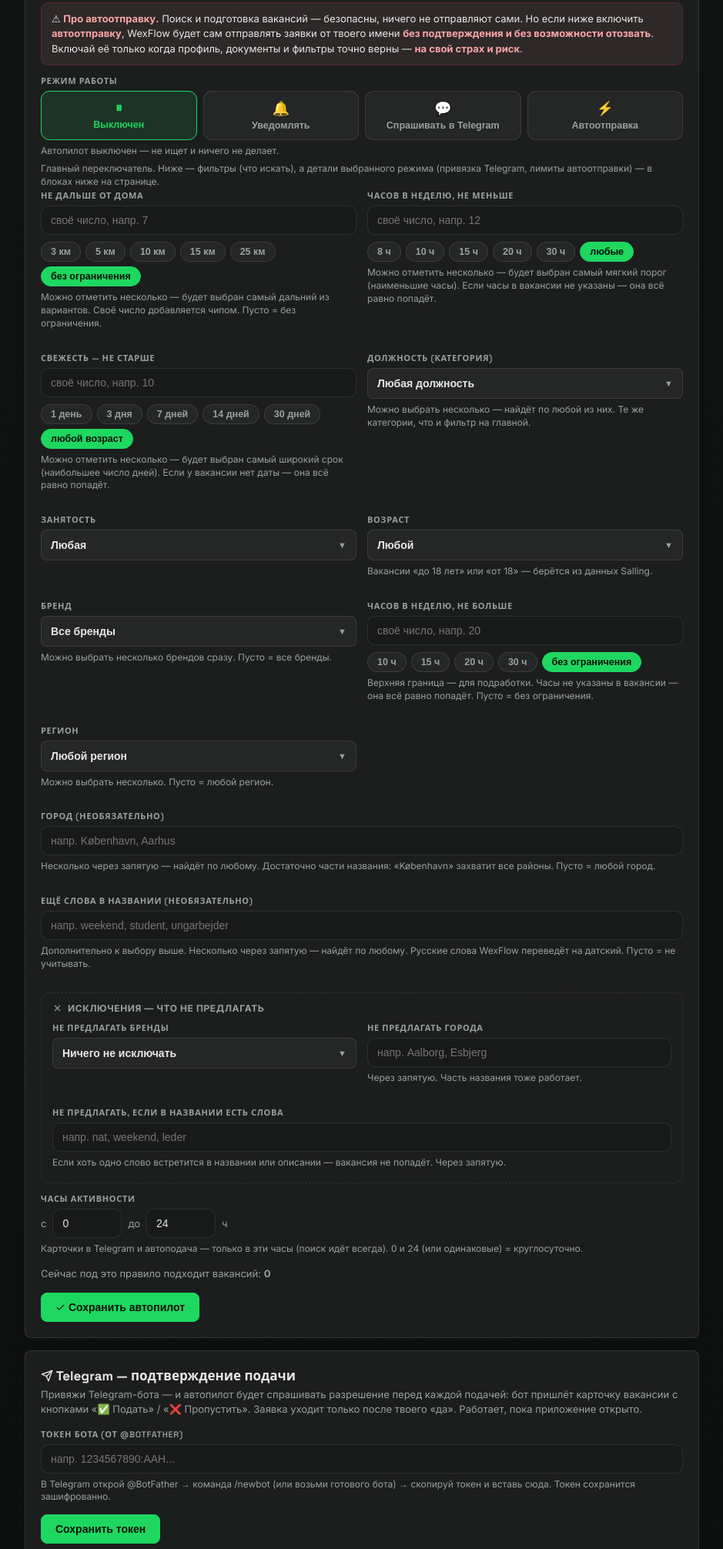
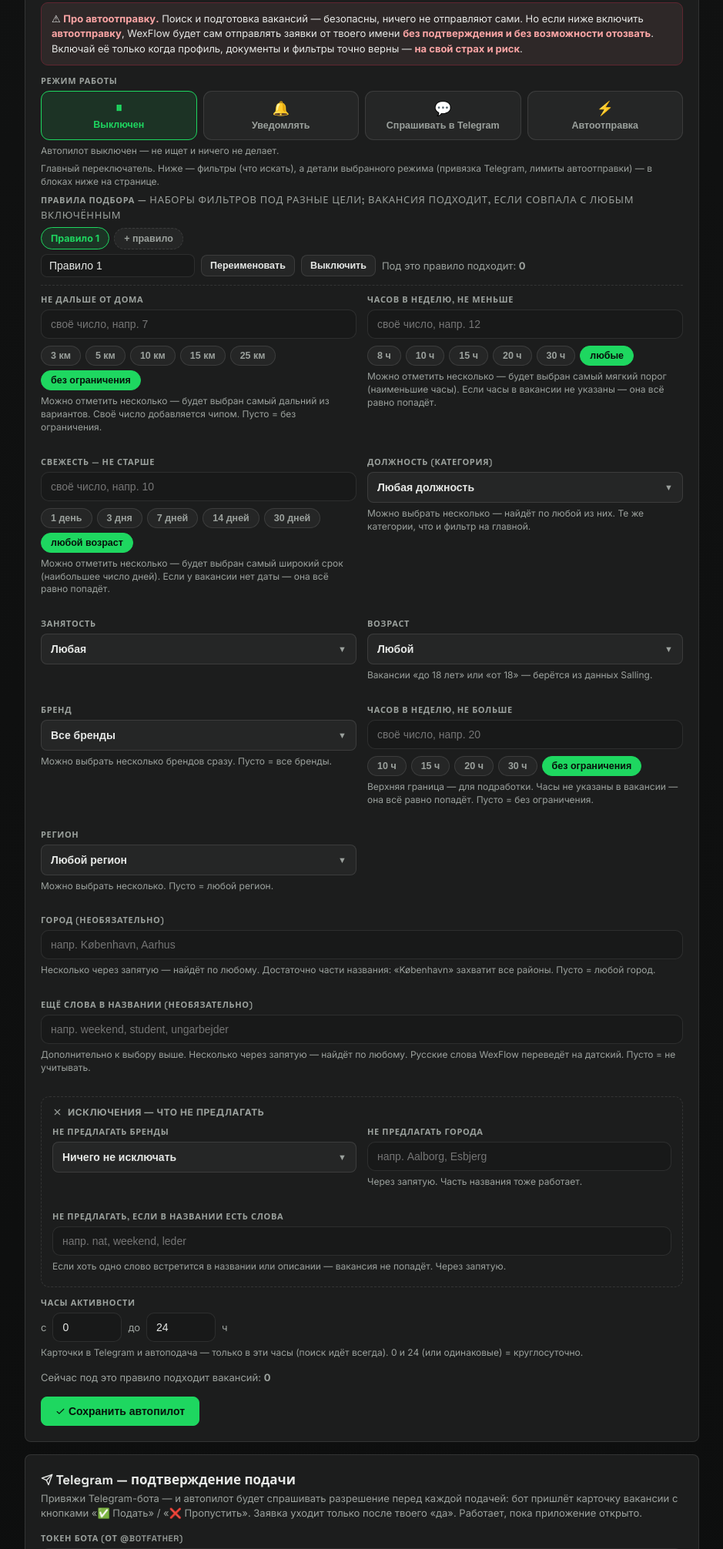
Before and after one commit to wexwxee/wexflow, a FastAPI app: page /settings?profile=default in a window 1280 px wide. Shown: the part 1350-3362 px from the top of the page at 77% size, without its empty margins (212-1151 px from the left). Run offline with FastAPI, Linux system fonts and the light colour scheme; data that the repository does not hold is empty.

Commit message:
feat(autopilot): UI управления профилями подбора (#5b)
- список профилей в настройках: выбор/добавить/переименовать/вкл-выкл/удалить
- одна форма фильтров редактирует ВЫБРАННЫЙ профиль (?profile=id), без клонирования виджетов
- autopilot_save пишет фильтры в профиль; расписание/режим/лимиты — глобальные
- миграция legacy→profiles[0] при первом открытии настроек (ensure_profiles)
- эндпоинты /autopilot/profile/{add,delete,rename,toggle}
- страница /autopilot: сводка «что ищет» по профилям
- проверено: CRUD, изоляция профилей, рендер во всех режимах

Co-Authored-By: Claude Opus 4.8 <noreply@anthropic.com>

```diff
--- a/app.py
+++ b/app.py
@@ -1079,7 +1079,28 @@ def _autopilot_rule_summary(rule: dict) -> list[dict]:
     ag = _nums(rule.get("max_age_days"))
     if ag:
         out.append({"label": "Свежесть", "value": f"не старше {max(ag)} дн."})
+    if rule.get("max_hours"):
+        mxh = _nums(rule.get("max_hours"))
+        if mxh:
+            out.append({"label": "Часов не больше", "value": f"до {max(mxh)} ч"})
+    if rule.get("cities"):
+        out.append({"label": "Город", "value": rule["cities"]})
+    if rule.get("regions"):
+        out.append({"label": "Регион", "value": rule["regions"]})
     return out
+
+
+def _autopilot_profiles_summary(profiles: list[dict]) -> list[dict]:
+    """Сводка «что ищет автопилот» по профилям: строка на профиль."""
+    rows: list[dict] = []
+    for p in profiles:
+        parts = [f"{r['label'].lower()}: {r['value']}" for r in _autopilot_rule_summary(p)]
+        exclude = [p.get("exclude_brands"), p.get("exclude_cities"), p.get("exclude_keywords")]
+        if any(exclude):
+            parts.append("есть исключения")
+        name = (p.get("name") or "Правило") + ("" if p.get("enabled", True) else " · выкл")
+        rows.append({"label": name, "value": "; ".join(parts) or "без ограничений"})
+    return rows
 
 
 @app.get("/autopilot", response_class=HTMLResponse)
@@ -1091,7 +1112,7 @@ def autopilot_page(request: Request):
             "request": request,
             "status": _autopilot_status_payload(),
             "events": autopilot.event_log(),
-            "rule_summary": _autopilot_rule_summary(rule),
+            "rule_summary": _autopilot_profiles_summary(autopilot.get_profiles(rule)),
             "enabled": bool(rule.get("enabled")),
             "auto_submit": bool(rule.get("auto_submit")),
         },
@@ -1150,16 +1171,27 @@ def _autopilot_geo_options():
 def settings_page(request: Request, saved: str = "", geoerror: str = "", missing: str = ""):
     profile = profile_store.load_profile()
     ap_cities, ap_regions = _autopilot_geo_options()
+    # профили подбора: выбранный профиль (?profile=id) редактируется формой ниже.
+    ap_profiles = autopilot.ensure_profiles()
+    sel_id = request.query_params.get("profile") or ""
+    sel_profile = next((p for p in ap_profiles if p.get("id") == sel_id), ap_profiles[0])
+    # «вид» правила для формы = глобальные поля + фильтры ВЫБРАННОГО профиля,
+    # чтобы шаблон фильтров не переписывать (он читает autopilot.<поле>).
+    ap_view = dict(autopilot.get_rule())
+    for k in autopilot._FILTER_FIELDS:
+        ap_view[k] = sel_profile.get(k, autopilot.DEFAULT_RULE.get(k))
     return templates.TemplateResponse("settings.html", {
         "request": request,
         "profile": profile, "file_info": _profile_file_info(profile),
         "creds": credentials_store.status(), "home": settings_store.get_home(),
         "saved": saved, "geoerror": geoerror,
         "subscription": subscription.status(),
-        "autopilot": autopilot.get_rule(), "brands": labels.BRANDS,
+        "autopilot": ap_view, "brands": labels.BRANDS,
         "categories": labels.CATEGORY, "employments": labels.EMPLOYMENT,
         "autopilot_cities": ap_cities, "autopilot_regions": ap_regions,
         "autopilot_mode": autopilot.get_mode(),
+        "autopilot_profiles": ap_profiles, "autopilot_profile": sel_profile,
+        "autopilot_profile_count": autopilot.profile_match_count(sel_profile),
         "autopilot_count": autopilot.match_count(),
         "autopilot_pending": autopilot.pending_count(),
         "autopilot_submitted_today": autopilot.submitted_today(),
@@ -1223,6 +1255,7 @@ def settings_documents_save(
 @app.post("/autopilot/save")
 def autopilot_save(
     enabled: str = Form(""),
+    profile_id: str = Form(""),
     max_km: str = Form(""),
     min_hours: str = Form(""),
     max_hours: str = Form(""),
@@ -1264,10 +1297,8 @@ def autopilot_save(
         except (ValueError, TypeError):
             return default
 
-    # режим (enabled/auto_submit/tg_approval) теперь управляется отдельным
-    # селектором «Режим работы» (/api/autopilot/mode), поэтому сохранение
-    # ФИЛЬТРОВ его НЕ трогает — иначе правка фильтров сбрасывала бы режим.
-    autopilot.save_rule({
+    # ФИЛЬТРЫ пишем в выбранный профиль (режим/лимиты/расписание — глобальные).
+    autopilot.save_profile_filters(profile_id, {
         "max_km": _num_csv(max_km),
         "min_hours": _num_csv(min_hours),
         "max_hours": _num_csv(max_hours),
@@ -1282,14 +1313,37 @@ def autopilot_save(
         "exclude_brands": exclude_brands.strip(),
         "exclude_cities": exclude_cities.strip(),
         "exclude_keywords": exclude_keywords.strip(),
-        "active_from": _hour(active_from, 0),
-        "active_to": _hour(active_to, 24),
     })
-    # «с этого момента»: текущие совпадения считаем уже виденными, чтобы
-    # уведомлять только о НОВЫХ вакансиях, появившихся позже (без спама).
+    autopilot.save_rule({"active_from": _hour(active_from, 0), "active_to": _hour(active_to, 24)})
+    # «с этого момента»: текущие совпадения считаем уже виденными (без спама о старых).
     autopilot.save_rule({"seen_ids": [j.id for j in autopilot.find_matches()]})
-    _reschedule_autopilot_scan()  # вкл/выкл автопилота → подстроить частоту скана
-    return RedirectResponse("/settings?saved=1#autopilot", status_code=303)
+    _reschedule_autopilot_scan()
+    dest = f"/settings?saved=1&profile={profile_id}#autopilot" if profile_id else "/settings?saved=1#autopilot"
+    return RedirectResponse(dest, status_code=303)
+
+
+@app.post("/autopilot/profile/add")
+def autopilot_profile_add(name: str = Form("Новое правило")):
+    pid = autopilot.add_profile((name or "").strip() or "Новое правило")
+    return RedirectResponse(f"/settings?profile={pid}#autopilot", status_code=303)
+
+
+@app.post("/autopilot/profile/delete")
+def autopilot_profile_delete(profile_id: str = Form("")):
+    autopilot.delete_profile(profile_id)
+    return RedirectResponse("/settings#autopilot", status_code=303)
+
+
+@app.post("/autopilot/profile/rename")
+def autopilot_profile_rename(profile_id: str = Form(""), name: str = Form("")):
+    autopilot.rename_profile(profile_id, name)
+    return RedirectResponse(f"/settings?profile={profile_id}#autopilot", status_code=303)
+
+
+@app.post("/autopilot/profile/toggle")
+def autopilot_profile_toggle(profile_id: str = Form("")):
+    autopilot.toggle_profile(profile_id)
+    return RedirectResponse(f"/settings?profile={profile_id}#autopilot", status_code=303)
 
 
 @app.post("/autopilot/prepare")
--- a/templates/settings.html
+++ b/templates/settings.html
@@ -155,6 +155,21 @@
   .ap-mode-opt.on { border-color:var(--accent); color:var(--accent);
     background:color-mix(in srgb, var(--accent) 12%, transparent); }
   .ap-mode-opt.busy { opacity:.55; pointer-events:none; }
+  /* профили подбора (несколько правил) */
+  .ap-profiles-wrap { margin:6px 0 10px; padding-bottom:10px; border-bottom:1px dashed var(--glass-line); }
+  .ap-profiles { display:flex; flex-wrap:wrap; gap:6px; align-items:center; margin:6px 0; }
+  .ap-prof { display:inline-flex; align-items:center; padding:6px 12px; border-radius:999px;
+    border:1px solid var(--glass-line); background:var(--glass); color:var(--muted);
+    font-size:12.5px; font-weight:650; cursor:pointer; text-decoration:none; }
+  .ap-prof:hover { border-color:var(--hover-line); color:var(--txt); }
+  .ap-prof.on { border-color:var(--accent); color:var(--accent); background:color-mix(in srgb, var(--accent) 12%, transparent); }
+  .ap-prof.off { opacity:.5; }
+  .ap-prof.add { border-style:dashed; color:var(--muted); }
+  .ap-prof-bar { display:flex; flex-wrap:wrap; gap:8px; align-items:center; }
+  .ap-prof-bar button { background:var(--glass); border:1px solid var(--glass-line); color:var(--txt);
+    border-radius:8px; padding:6px 11px; font-size:12.5px; font-weight:650; cursor:pointer; }
+  .ap-prof-bar button:hover { border-color:var(--hover-line); color:var(--txt-strong); }
+  .ap-prof-bar input[type=text] { padding:6px 10px; border-radius:8px; }
 </style>
 {% endblock %}
 
@@ -429,6 +444,12 @@
     })();
   </script>
 
+  <!-- хелпер-формы управления профилями (вне основной формы; кнопки ссылаются через form=) -->
+  <form id="profAddForm" method="post" action="/autopilot/profile/add" style="display:none;"></form>
+  <form id="profRenameForm" method="post" action="/autopilot/profile/rename" style="display:none;"><input type="hidden" name="profile_id" value="{{ autopilot_profile.id }}"></form>
+  <form id="profToggleForm" method="post" action="/autopilot/profile/toggle" style="display:none;"><input type="hidden" name="profile_id" value="{{ autopilot_profile.id }}"></form>
+  <form id="profDeleteForm" method="post" action="/autopilot/profile/delete" style="display:none;"><input type="hidden" name="profile_id" value="{{ autopilot_profile.id }}"></form>
+
   <!-- Автопилот подбора -->
   <form id="autopilot" class="panel" method="post" action="/autopilot/save" style="margin-top:18px;">
     <h2>{{ ic.i('zap', 17) }} Автопилот подбора
@@ -472,6 +493,31 @@
       });
     })();
     </script>
+
+    <!-- Профили подбора: наборы фильтров под цель (объединяются) -->
+    <input type="hidden" name="profile_id" value="{{ autopilot_profile.id }}">
+    <div class="ap-profiles-wrap">
+      <label class="lbl" style="display:block;">Правила подбора
+        <span class="hint" style="font-weight:400;">— наборы фильтров под разные цели; вакансия подходит, если совпала с любым включённым</span>
+      </label>
+      <div class="ap-profiles">
+        {% for p in autopilot_profiles %}
+        <a class="ap-prof {{ 'on' if p.id == autopilot_profile.id else '' }} {{ 'off' if not p.enabled else '' }}"
+           href="?profile={{ p.id }}#autopilot">{{ p.name }}{% if not p.enabled %} · выкл{% endif %}</a>
+        {% endfor %}
+        <button class="ap-prof add" type="submit" form="profAddForm">+ правило</button>
+      </div>
+      <div class="ap-prof-bar">
+        <input type="text" form="profRenameForm" name="name" value="{{ autopilot_profile.name }}" maxlength="40" style="max-width:200px;">
+        <button type="submit" form="profRenameForm">Переименовать</button>
+        <button type="submit" form="profToggleForm">{{ 'Выключить' if autopilot_profile.enabled else 'Включить' }}</button>
+        {% if autopilot_profiles|length > 1 %}
+        <button type="submit" form="profDeleteForm" style="color:var(--err-txt);"
+                onclick="return confirm('Удалить правило «{{ autopilot_profile.name }}»?')">Удалить</button>
+        {% endif %}
+        <span class="hint" style="margin:0;">Под это правило подходит: <b>{{ autopilot_profile_count }}</b></span>
+      </div>
+    </div>
 
     <div class="grid2">
       <div class="field">
```
Also changed, not shown: autopilot.py (+74 -0 lines).
